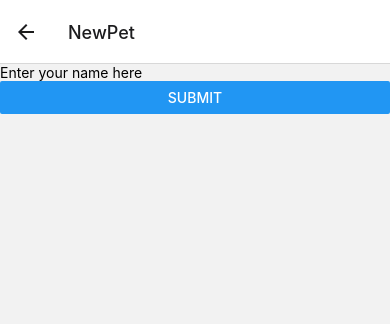
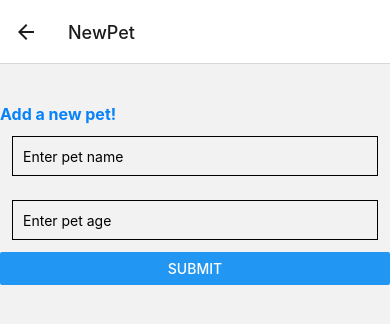
Before and after one commit to goblinbrooke/Paw-Planner, a React Native app: screen /NewPet in a window 390 px wide. Shown: the top 324 px of the page. Built offline with nearby package versions, Linux system fonts and the light colour scheme; no server answers.

Commit message:
functionality to add user and pet to database

```diff
--- a/screens/LoginScreen.js
+++ b/screens/LoginScreen.js
@@ -36,6 +36,7 @@ const LoginScreen = () => {
       .then((userCredential) => {
         // Signed in
         const user = userCredential.user;
+        userData(user);
         console.log("Registered with:", user.email);
         // ...
       })
@@ -53,9 +54,22 @@ const LoginScreen = () => {
         // Signed in
         const user = userCredential.user;
         console.log("Logged in with:", user.email);
-        // ...
       })
       .catch((error) => alert(error.message));
+  };
+
+  const userData = (user) => {
+    fetch("https://paw-planner-default-rtdb.firebaseio.com/user.json", {
+      method: "POST",
+      headers: {
+        Accept: "application/json",
+        "Content-Type": "application/json",
+      },
+      body: JSON.stringify({
+        email: user.email,
+        pets: [],
+      }),
+    });
   };
 
   return (
--- a/screens/NewPetForm.js
+++ b/screens/NewPetForm.js
@@ -1,5 +1,11 @@
 import React from "react";
-import { SafeAreaView, Button, TextInput } from "react-native";
+import {
+  SafeAreaView,
+  Button,
+  TextInput,
+  StyleSheet,
+  Text,
+} from "react-native";
 import { useForm, Controller } from "react-hook-form";
 
 const NewPetForm = () => {
@@ -9,27 +15,80 @@ const NewPetForm = () => {
     formState: { errors, isValid },
   } = useForm({ mode: "onBlur" });
 
-  const onSubmit = (data) => console.log(data);
+  const onSubmit = (data) => {
+    fetch(
+      "https://paw-planner-default-rtdb.firebaseio.com/user/123/pets.json",
+      {
+        method: "POST",
+        headers: {
+          Accept: "application/json",
+          "Content-Type": "application/json",
+        },
+        body: JSON.stringify(data),
+      }
+    );
+    console.log(data);
+  };
 
   return (
-    <SafeAreaView>
+    <SafeAreaView style={styles.container}>
+      <Text style={styles.text}>Add a new pet!</Text>
       <Controller
         control={control}
         name="name"
         render={({ field: { onChange, value, onBlur } }) => (
           <TextInput
+            style={styles.input}
             iconName="person"
             iconType="MaterialIcons"
-            placeholder="Enter your name here"
+            placeholder="Enter pet name"
             value={value}
             onBlur={onBlur}
             onChangeText={(value) => onChange(value)}
           />
         )}
       />
-      <Button title="Submit" onPress={handleSubmit(onSubmit)} />
+      <Controller
+        control={control}
+        name="age"
+        render={({ field: { onChange, value, onBlur } }) => (
+          <TextInput
+            style={styles.input}
+            onChangeText={(value) => onChange(value)}
+            value={value}
+            placeholder="Enter pet age"
+            keyboardType="numeric"
+          />
+        )}
+      />
+      <Button
+        style={[styles.button, styles.buttonText]}
+        title="Submit"
+        onPress={handleSubmit(onSubmit)}
+      />
     </SafeAreaView>
   );
 };
 
 export default NewPetForm;
+
+const styles = StyleSheet.create({
+  container: {
+    flex: 1,
+    paddingTop: 40,
+    paddingHorizontal: 20,
+  },
+  input: {
+    height: 40,
+    margin: 12,
+    borderWidth: 1,
+    padding: 10,
+  },
+  text: {
+    color: "#0782F9",
+    fontWeight: "700",
+    fontSize: 16,
+    // justifyContent: "center",
+    // alignItems: "center",
+  },
+});
```
